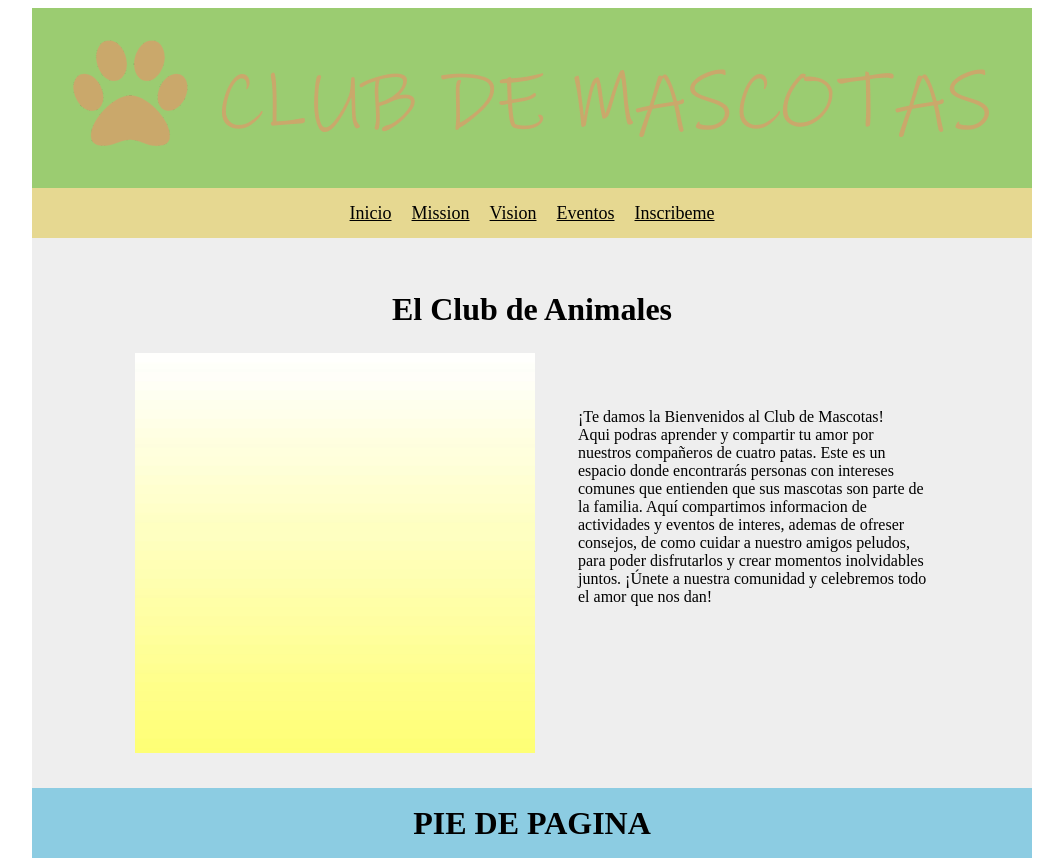
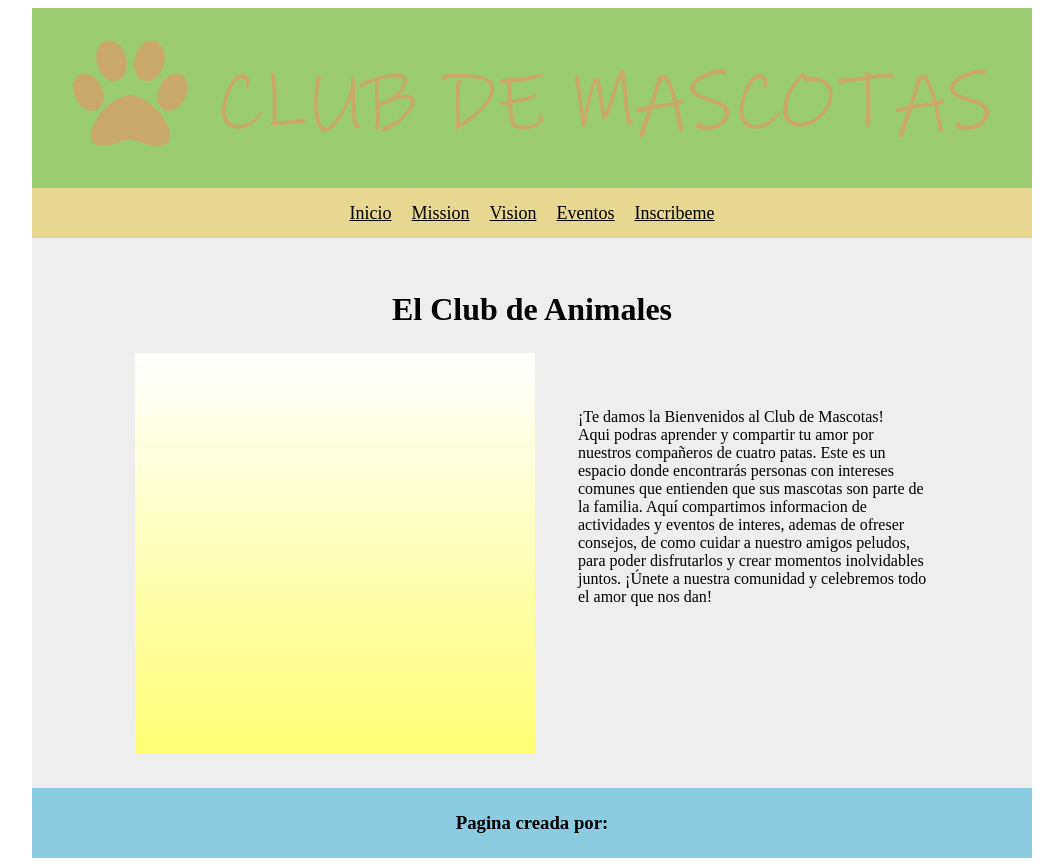
Before and after one commit to Oldscarecrow/UneWeb-projects, a plain HTML site: page HTML5/T1/index.html in a window 1280 px wide. Shown: the whole page, without its empty margins (108-1171 px from the left). Drawn offline with Linux system fonts and the light colour scheme; files whose address does not match are found by name.

```diff
--- a/HTML5/T1/Proyecto HTML5 T1/index.html
+++ b/HTML5/T1/index.html
@@ -44,7 +44,7 @@
   </div>
 
   <div style="width: 1000px; height: 70px; background-color: rgb(140,204,226); margin: 0 auto; display: flex; justify-content: center; align-items: center;">
-    <H1 style="text-align: center;">PIE DE PAGINA</H1>
+    <h3 style="text-align: center;">Pagina creada por: </h3>
   </div>
 
 
```
Also changed, not shown: HTML5/T1/Imagenes/Banner.png (renamed from HTML5/T1/Proyecto HTML5 T1/Imagenes/Banner.png), Practicas/01/Proto proyecto/imagenes-html5-n1/cabecera-demo.jpg (renamed from HTML5/T1/imagenes-html5-n1/cabecera-demo.jpg), Practicas/01/Proto proyecto/imagenes-html5-n1/imagen.jpg (renamed from HTML5/T1/imagenes-html5-n1/imagen.jpg), Practicas/01/Proto proyecto/index.html (renamed from HTML5/index.html).
